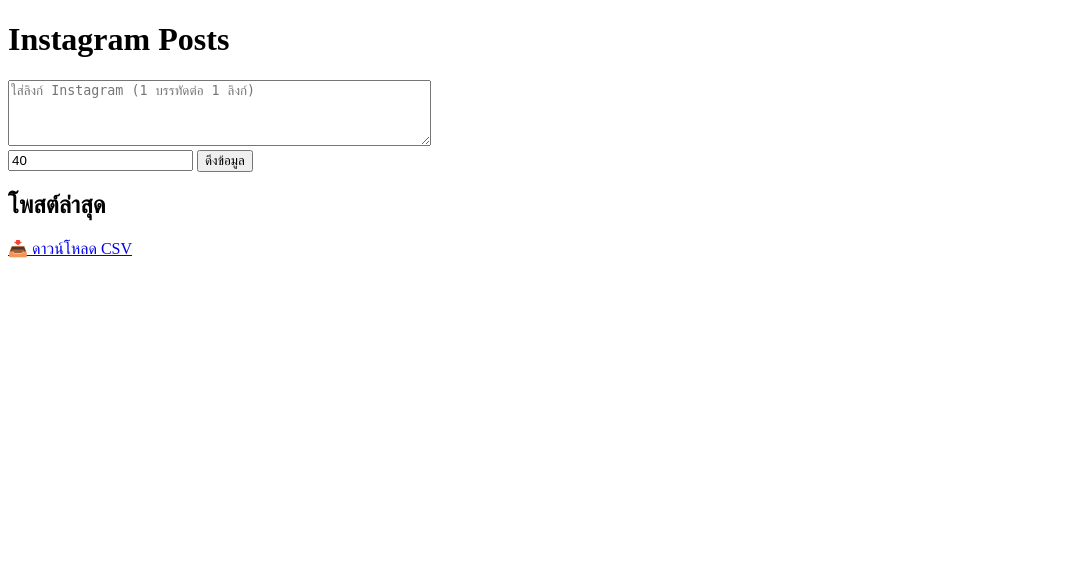
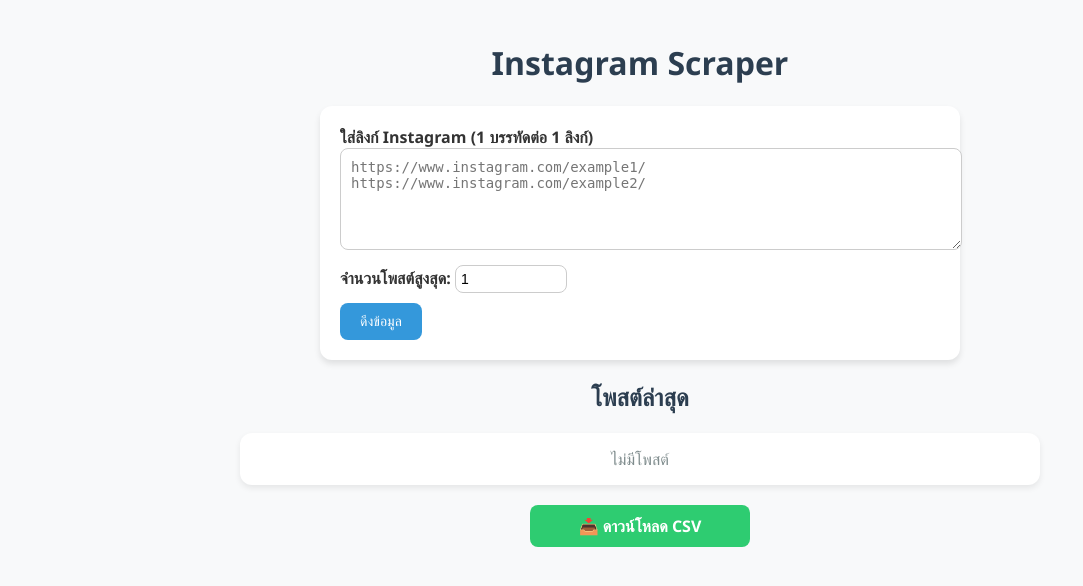
Before and after one commit to oyasuminaaa/Cloud, a Flask app: page / in a window 1280 px wide. Shown: the top 586 px of the page, without its empty margins (0-1083 px from the left). Run offline with Flask 3, Linux system fonts and the light colour scheme; data that the repository does not hold is empty; parts of the project's set-up code (start-up, migrations or seed data) failed here and were passed over; some libraries are stand-ins or nearby versions.

Commit message:
Update index.html

```diff
--- a/Instargaram/templates/index.html
+++ b/Instargaram/templates/index.html
@@ -3,24 +3,133 @@
 <head>
   <meta charset="utf-8">
   <title>Instagram Scraper</title>
+  <style>
+    body {
+      font-family: 'Segoe UI', Tahoma, Geneva, Verdana, sans-serif;
+      background-color: #f8f9fa;
+      margin: 0;
+      padding: 20px;
+      color: #333;
+    }
+
+    h1, h2 {
+      text-align: center;
+      color: #2c3e50;
+    }
+
+    form {
+      max-width: 600px;
+      margin: 20px auto;
+      padding: 20px;
+      background-color: #fff;
+      border-radius: 12px;
+      box-shadow: 0 4px 6px rgba(0,0,0,0.1);
+    }
+
+    textarea {
+      width: 100%;
+      padding: 10px;
+      border-radius: 8px;
+      border: 1px solid #ccc;
+      resize: vertical;
+      font-size: 14px;
+    }
+
+    input[type="number"] {
+      width: 100px;
+      padding: 5px;
+      margin-top: 10px;
+      border-radius: 8px;
+      border: 1px solid #ccc;
+      font-size: 14px;
+    }
+
+    button {
+      background-color: #3498db;
+      color: white;
+      border: none;
+      padding: 10px 20px;
+      margin-top: 10px;
+      border-radius: 8px;
+      cursor: pointer;
+      font-size: 14px;
+    }
+
+    button:hover {
+      background-color: #2980b9;
+    }
+
+    ul {
+      list-style-type: none;
+      padding: 0;
+      max-width: 800px;
+      margin: 20px auto;
+    }
+
+    li {
+      background-color: #fff;
+      margin-bottom: 15px;
+      padding: 15px;
+      border-radius: 12px;
+      box-shadow: 0 3px 6px rgba(0,0,0,0.08);
+    }
+
+    a {
+      text-decoration: none;
+      color: #2980b9;
+      font-weight: bold;
+    }
+
+    a:hover {
+      text-decoration: underline;
+    }
+
+    small {
+      color: #7f8c8d;
+    }
+
+    .download-link {
+      display: block;
+      max-width: 200px;
+      margin: 20px auto;
+      text-align: center;
+      padding: 10px;
+      background-color: #2ecc71;
+      color: white;
+      border-radius: 8px;
+      text-decoration: none;
+      font-weight: bold;
+    }
+
+    .download-link:hover {
+      background-color: #27ae60;
+    }
+  </style>
 </head>
 <body>
-  <h1>Instagram Posts</h1>
+  <h1>Instagram Scraper</h1>
+
   <form method="post" action="/pull">
-    <textarea name="urls" placeholder="ใส่ลิงก์ Instagram (1 บรรทัดต่อ 1 ลิงก์)" rows="4" cols="50"></textarea><br>
-    <input type="number" name="results_limit" value="40">
+    <label for="urls"><strong>ใส่ลิงก์ Instagram (1 บรรทัดต่อ 1 ลิงก์)</strong></label>
+    <textarea name="urls" id="urls" rows="5" placeholder="https://www.instagram.com/example1/&#10;https://www.instagram.com/example2/"></textarea><br>
+    <label for="results_limit"><strong>จำนวนโพสต์สูงสุด:</strong></label>
+    <input type="number" name="results_limit" id="results_limit" value="1" min="1"><br>
     <button type="submit">ดึงข้อมูล</button>
   </form>
+
   <h2>โพสต์ล่าสุด</h2>
   <ul>
     {% for post in posts %}
       <li>
         <a href="{{ post.post_url }}" target="_blank">{{ post.page_name }}</a><br>
-        {{ post.text }} <br>
+        {{ post.text }}<br>
         <small>{{ post.post_date }}</small>
       </li>
+    {% else %}
+      <li style="text-align:center; color:#7f8c8d;">ไม่มีโพสต์</li>
     {% endfor %}
   </ul>
-  <a href="/download">📥 ดาวน์โหลด CSV</a>
+
+  <a class="download-link" href="/download">📥 ดาวน์โหลด CSV</a>
 </body>
 </html>
```
